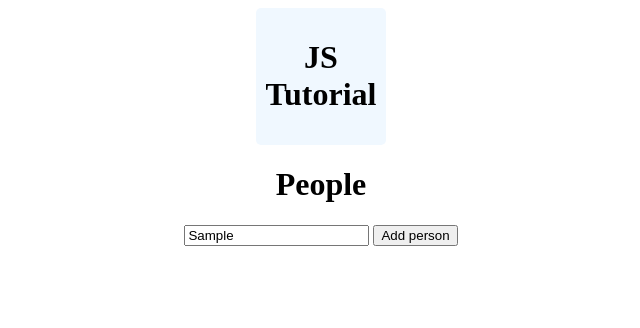
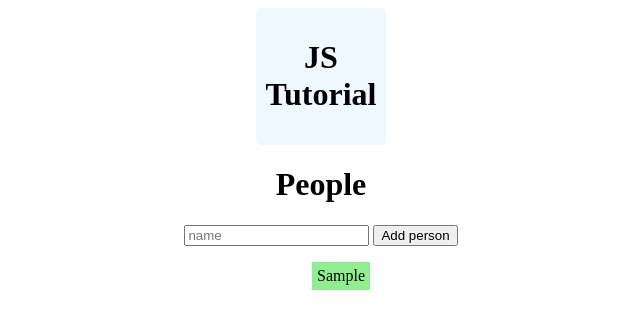
Before and after one commit to GaniyuSodiq/factory-func, a plain HTML site: page module.html in a window 1280 px wide. Both pictures are taken after typing "Sample" into the empty fields and a click on the button "Add person". Shown: the whole page, without its empty margins (319-959 px from the left). Drawn offline with Linux system fonts and the light colour scheme.

Commit message:
style the li items

```diff
--- a/module.html
+++ b/module.html
@@ -15,6 +15,14 @@
             border-radius: 5px;
             padding: 10px;
         }
+        li{
+            display: inline-block;
+            list-style: none;
+            background-color: lightgreen;
+            margin: 0 5px;
+            padding: 5px;
+        }
+
     </style>
 </head>
 <body>
--- a/module.js
+++ b/module.js
@@ -45,3 +45,14 @@
 // // this is not how to interact with module.
 // // you should use methods that are provided for you
 // // in revealing module pattern we can hide away some of the
+
+const inputEl = document.querySelector("input")
+const buttonEl = document.querySelector("button")
+const ulEl = document.querySelector("ul")
+
+buttonEl.addEventListener('click', function(){
+    const personEl = document.createElement("li")
+    personEl.textContent = inputEl.value
+    inputEl.value = ""
+    ulEl.appendChild(personEl)
+})
```
